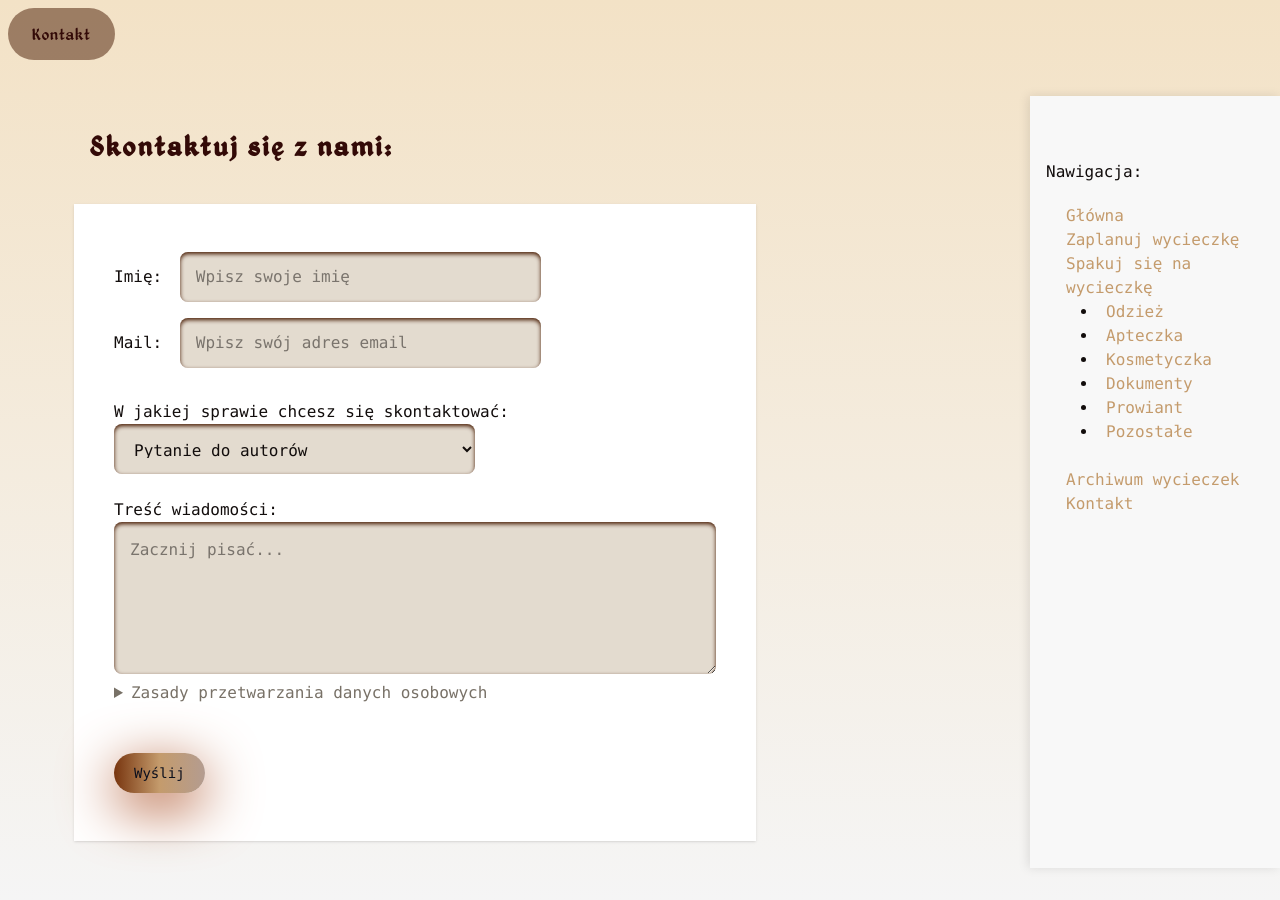
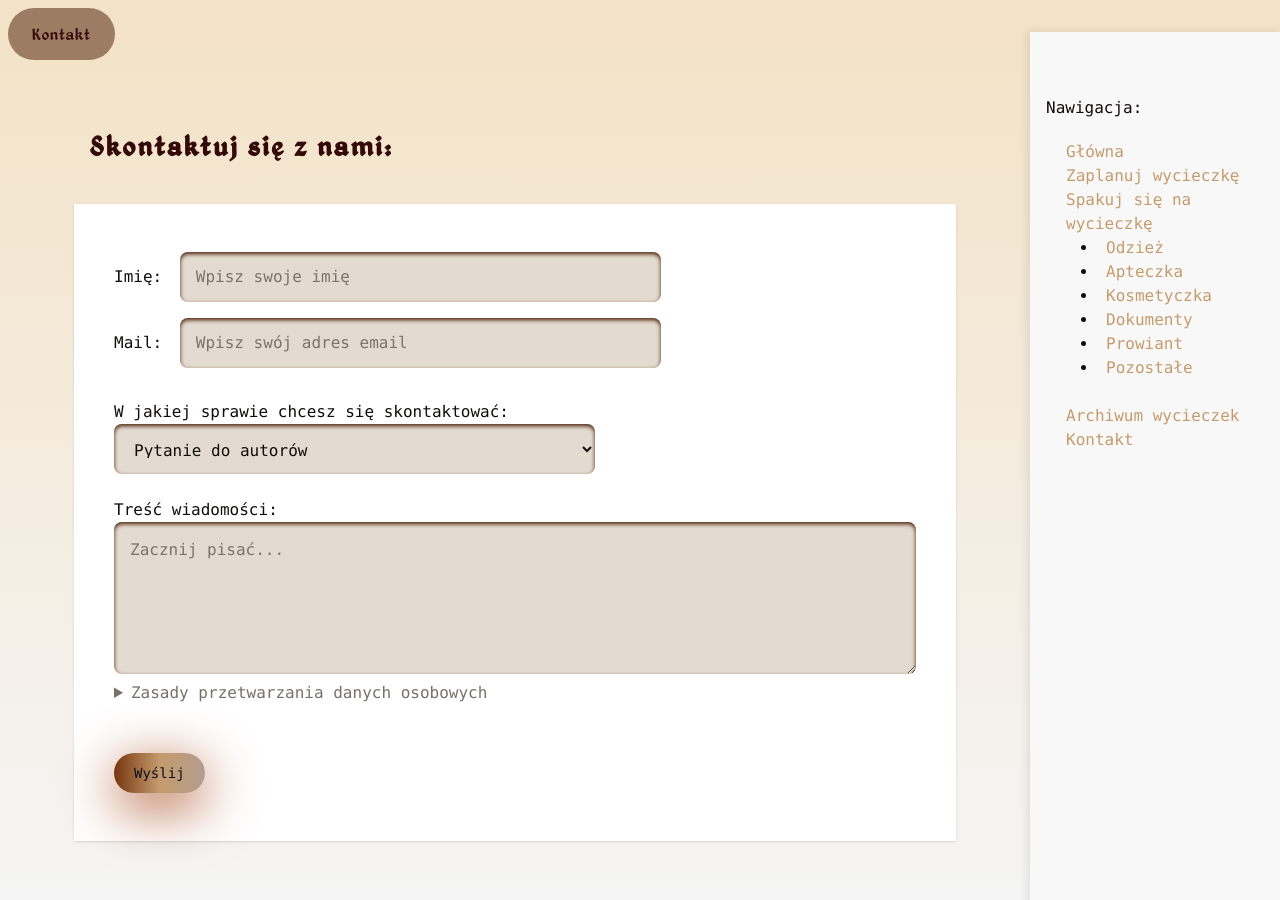
Before and after one commit to kama-pa-go/KGprojects, a Jekyll site: the page built from kontakt.md, in a window 1280 px wide and 900 px high. Built offline with Jekyll 4.4.1, drawn with Linux system fonts in a browser that asks for light colours.

Commit message:
Your commit message here

```diff
--- a/_layouts/default1.html
+++ b/_layouts/default1.html
@@ -64,18 +64,18 @@
         .sidebar-container.active {
             transform: translateX(0);
         }
-        /* Styl dla desktopa */
+        /* Styl dla desktopu */
         @media (min-width: 1024px) {
             .sidebar-container {
                 position: sticky;
                 top: 0;
                 transform: none;
-                height: calc(100vh - 8rem); /* Dostosuj do wysokości header/footer */
-                margin-top: 6rem; /* Dostosuj do wysokości header */
+                height: 100dvh; /* Dostosuj do wysokości header/footer */
+                margin-top: 2rem; /* Dostosuj do wysokości header */
             }
             /* Dodaj margines dla głównej zawartości */
             .main-content {
-                margin-right: 250px;
+                margin-right: 50px;
             }
         }
         /* Poprawione style dla głównej zawartości */
--- a/assets/output.css
+++ b/assets/output.css
@@ -432,9 +432,6 @@
   .-mt-4 {
     margin-top: calc(var(--spacing) * -4);
   }
-  .-mt-8 {
-    margin-top: calc(var(--spacing) * -8);
-  }
   .mt-2 {
     margin-top: calc(var(--spacing) * 2);
   }
@@ -570,23 +567,14 @@
   .min-h-screen {
     min-height: 100vh;
   }
-  .w-1 {
-    width: calc(var(--spacing) * 1);
-  }
   .w-1\/2 {
     width: calc(1/2 * 100%);
   }
-  .w-3 {
-    width: calc(var(--spacing) * 3);
-  }
   .w-3\/5 {
     width: calc(3/5 * 100%);
   }
   .w-50 {
     width: calc(var(--spacing) * 50);
-  }
-  .w-64 {
-    width: calc(var(--spacing) * 64);
   }
   .w-65 {
     width: calc(var(--spacing) * 65);
@@ -1288,17 +1276,11 @@
   .bg-amber-300 {
     background-color: var(--color-amber-300);
   }
-  .bg-amber-950 {
-    background-color: var(--color-amber-950);
-  }
   .bg-amber-950\/50 {
     background-color: color-mix(in oklab, var(--color-amber-950) 50%, transparent);
   }
   .bg-basicBeage {
     background-color: var(--color-basicBeage);
-  }
-  .bg-black {
-    background-color: var(--color-black);
   }
   .bg-black\/50 {
     background-color: color-mix(in oklab, var(--color-black) 50%, transparent);
@@ -2385,11 +2367,6 @@
       grid-column: span 4 / span 4;
     }
   }
-  .lg\:w-64 {
-    @media (width >= 64rem) {
-      width: calc(var(--spacing) * 64);
-    }
-  }
   .lg\:max-w-\[300px\] {
     @media (width >= 64rem) {
       max-width: 300px;
@@ -2398,11 +2375,6 @@
   .lg\:grid-cols-5 {
     @media (width >= 64rem) {
       grid-template-columns: repeat(5, minmax(0, 1fr));
-    }
-  }
-  .lg\:overflow-auto {
-    @media (width >= 64rem) {
-      overflow: auto;
     }
   }
   .xl\:max-w-\[330px\] {
```
